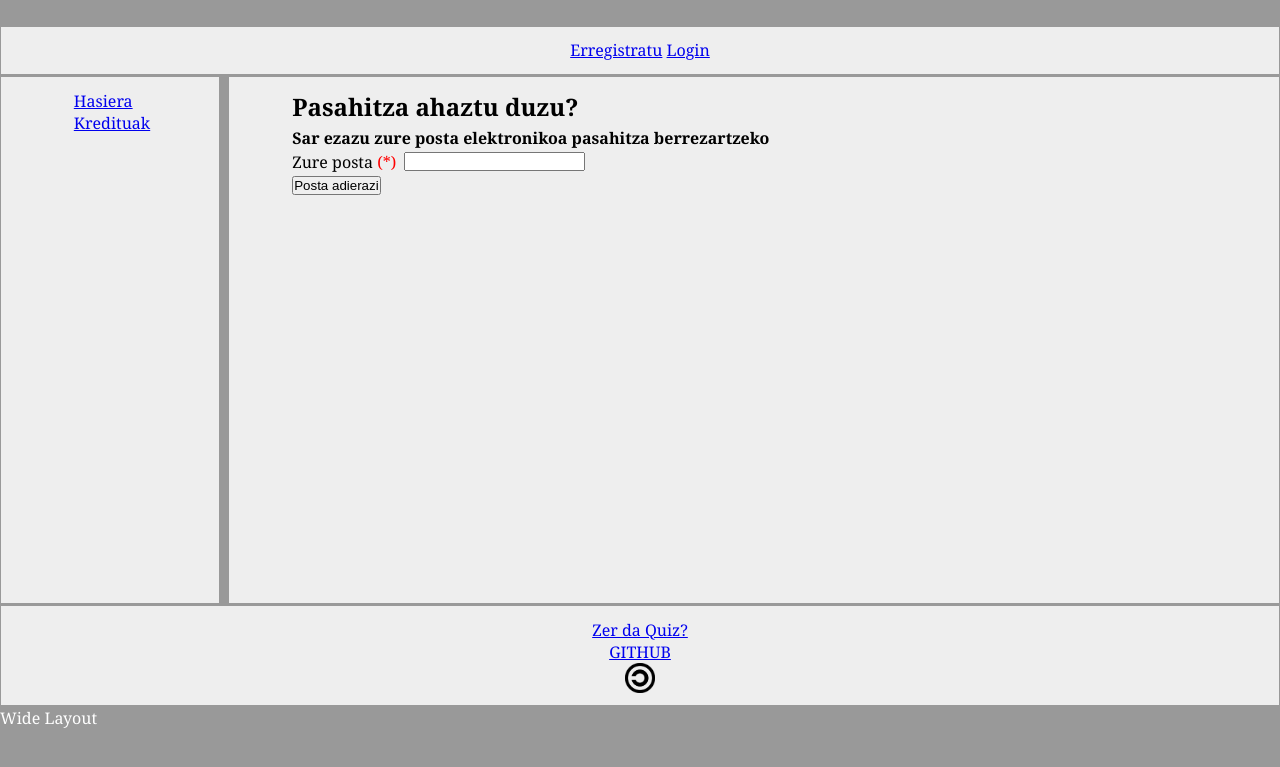
After one commit to larraagirrejulen/WS_Laboak, a PHP site: page /WS/php/forgot_password.php in a window 1280 px wide. The commit adds this page. Shown: the top 767 px of the page. Run offline with PHP 8.4, Linux system fonts and the light colour scheme; a stand-in replaces the project's code that opens the database connection.

Commit message:
password reset cambiado

```diff
--- /dev/null
+++ b/WS/js/verify.js
@@ -0,0 +1,20 @@
+function posta_balioztatu(){
+
+  var posta = document.getElementById("posta").value;
+
+  var request = $.ajax({
+    url: "EmailController.php",
+    data: {posta: posta},
+    method: "POST",
+    success: function(data){
+      if(data != 1){
+        document.getElementById('feedback').innerHTML = data;
+      }else{
+        document.getElementById('feedback').innerHTML = "<div class='okBox'><p>Mezu bat bidali dizugu " + posta +
+                          " helbidera. <br> Bertan agertzen den linkean klikatu ezazu pasahitza aldatzeko.</p></div>";
+        document.getElementById('forgot_password_form').style.display = "none";
+      }
+    }
+  });
+
+}
--- a/WS/php/LogIn.php
+++ b/WS/php/LogIn.php
@@ -106,7 +106,7 @@
           <input type="submit" name="submitbutton" id="submitbutton" value="Kontuan sartu">
           <input type="reset" name="hustu" id="hustu" value="Hustu"><br>
 
-          <br><a href="../php/PasswordRefactor.php">Pasahitza ahaztu duzu?</a>
+          <br><a href="../php/forgot_password.php">Pasahitza ahaztu duzu?</a>
 
         </form>
       </div>');
--- /dev/null
+++ b/WS/php/forgot_password.php
@@ -0,0 +1,49 @@
+<!DOCTYPE html>
+<html>
+<head>
+  <?php include '../html/Head.html'?>
+  <link rel="stylesheet" type="text/css" href="../styles/BoxTypes.css">
+  <script src="../js/verify.js"></script>
+  <style type="text/css">
+    label, input{
+      margin-bottom: 2px;
+      margin-top: 2px;
+      margin-right: 4px;
+      vertical-align: middle;
+    }
+    form{
+      margin-left: 50px;
+      text-align: left;
+    }
+    h2{
+      margin-bottom: 4px;
+    }
+  </style>
+</head>
+
+<body>
+  <?php include '../php/DbConfig.php' ?>
+  <?php include_once "../php/IncreaseGlobalCounter.php" ?>
+  <?php include "../php/Menus.php" ?>
+  <section class="main" id="s1">
+
+  <?php if (isset($_POST["posta"])) { ?>
+
+          <h1>baliozko posta</h1>
+
+  <?php }else { ?>
+    <form id="forgot_password_form" enctype="multipart/form-data" method="post">
+      <h2>Pasahitza ahaztu duzu?</h2>
+      <h4>Sar ezazu zure posta elektronikoa pasahitza berrezartzeko</h4>
+      <label for="posta">Zure posta <font color="red">(*)</font></label>
+        <input type="text" name="posta" id="posta"><br>
+      <input type="button" name="submitbutton" id="submitbutton" value="Posta adierazi" onclick="posta_balioztatu()"><br>
+    </form>
+    <span id="feedback"></span>
+
+  <?php } ?>
+
+  </section>
+  <?php include "../html/Footer.html" ?>
+</body>
+</html>
```
Also changed, not shown: WS/php/EmailController.php (added, +37 -0 lines), WS/php/PasswordRefactor.php (+12 -34 lines).
